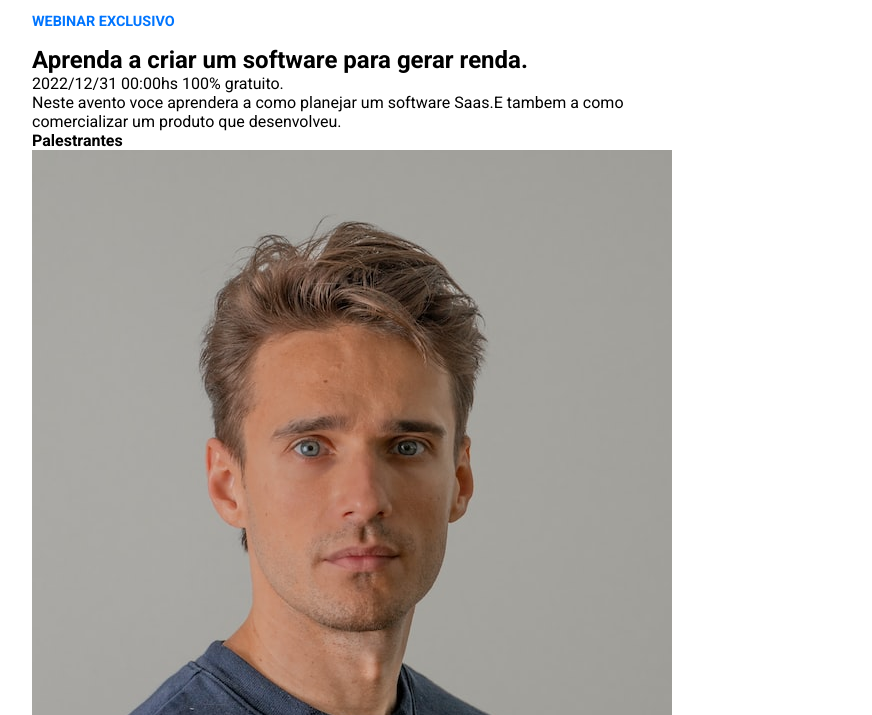
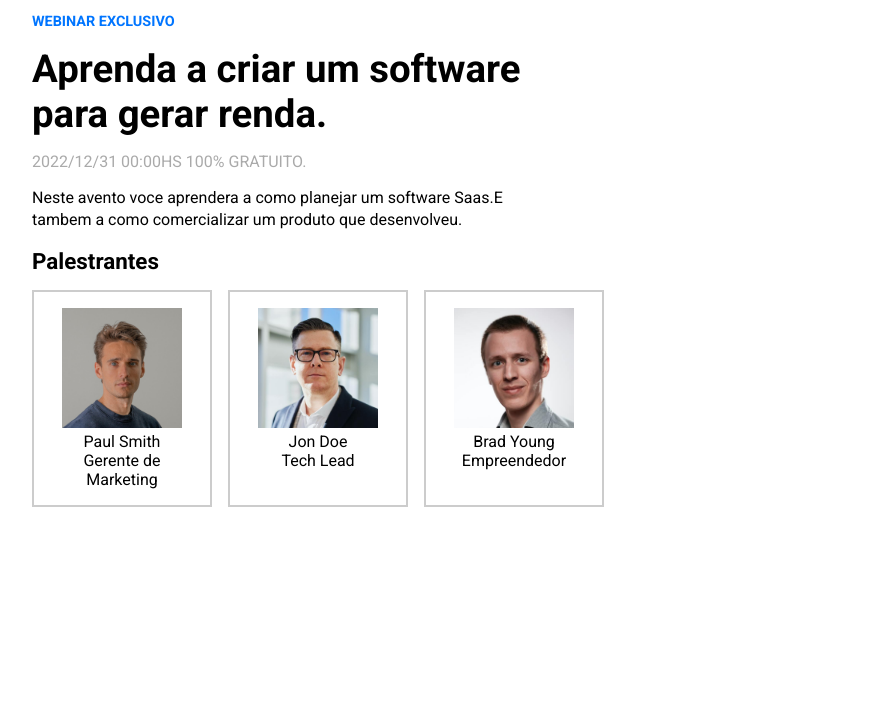
Before and after one commit to IwataBruno/Learning_FrontEnd, a plain HTML site: page Project/index.html in a window 1280 px wide. Shown: the part 85-800 px from the top of the page, without its empty margins (32-904 px from the left). Drawn offline with Linux system fonts and the light colour scheme.

Commit message:
Alteracoes do Projeto

```diff
--- a/Project/css/style.css
+++ b/Project/css/style.css
@@ -41,6 +41,46 @@ h1{
     margin-bottom: 1rem;
 }
 
+#about-container h2{
+    font-size: 2.4rem;
+    max-width: 500px;
+    margin-bottom: 1rem;
+}
+
+#date{
+    text-transform: uppercase;
+    color: #aaa;
+    margin-bottom: 1rem;
+}
+
+#description{
+    max-width: 500px;
+    margin-bottom: 1rem;
+    line-height: 1.4rem;
+}
+
+#about-container h4{
+    font-size: 1.4rem;
+    margin-bottom: 1rem;
+}
+
+#users-container{
+    display: flex;
+    flex-wrap: wrap;
+    gap: 1rem;
+}
+
+.user-card{
+    border: 2px solid #ccc;
+    padding: 1rem;
+    width: 180px;
+    text-align: center;
+}
+
+.user-card img{
+    width: 120px;
+}
+
 /* Formulario */
 #form-container{
     flex: 1;
```
